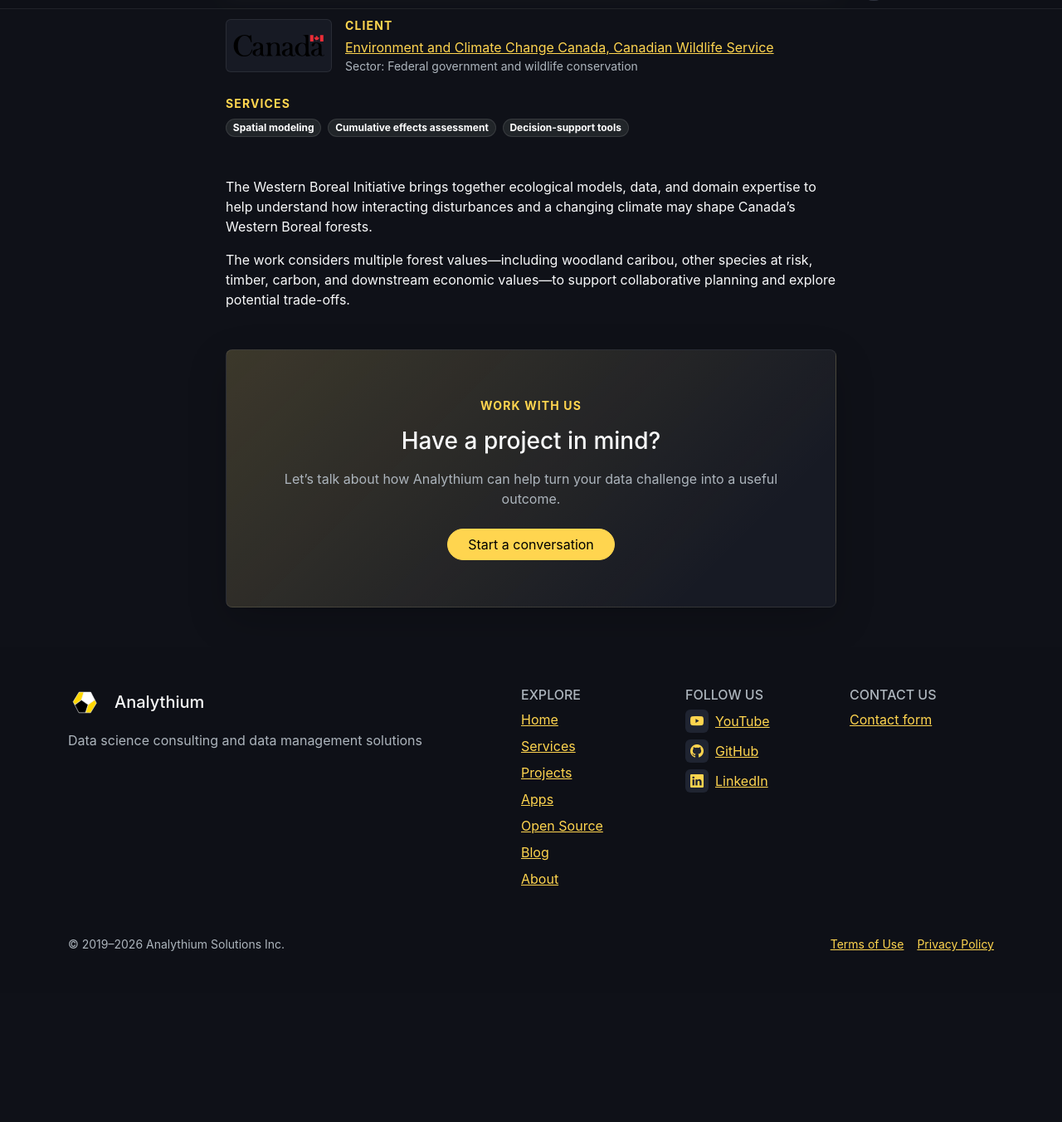
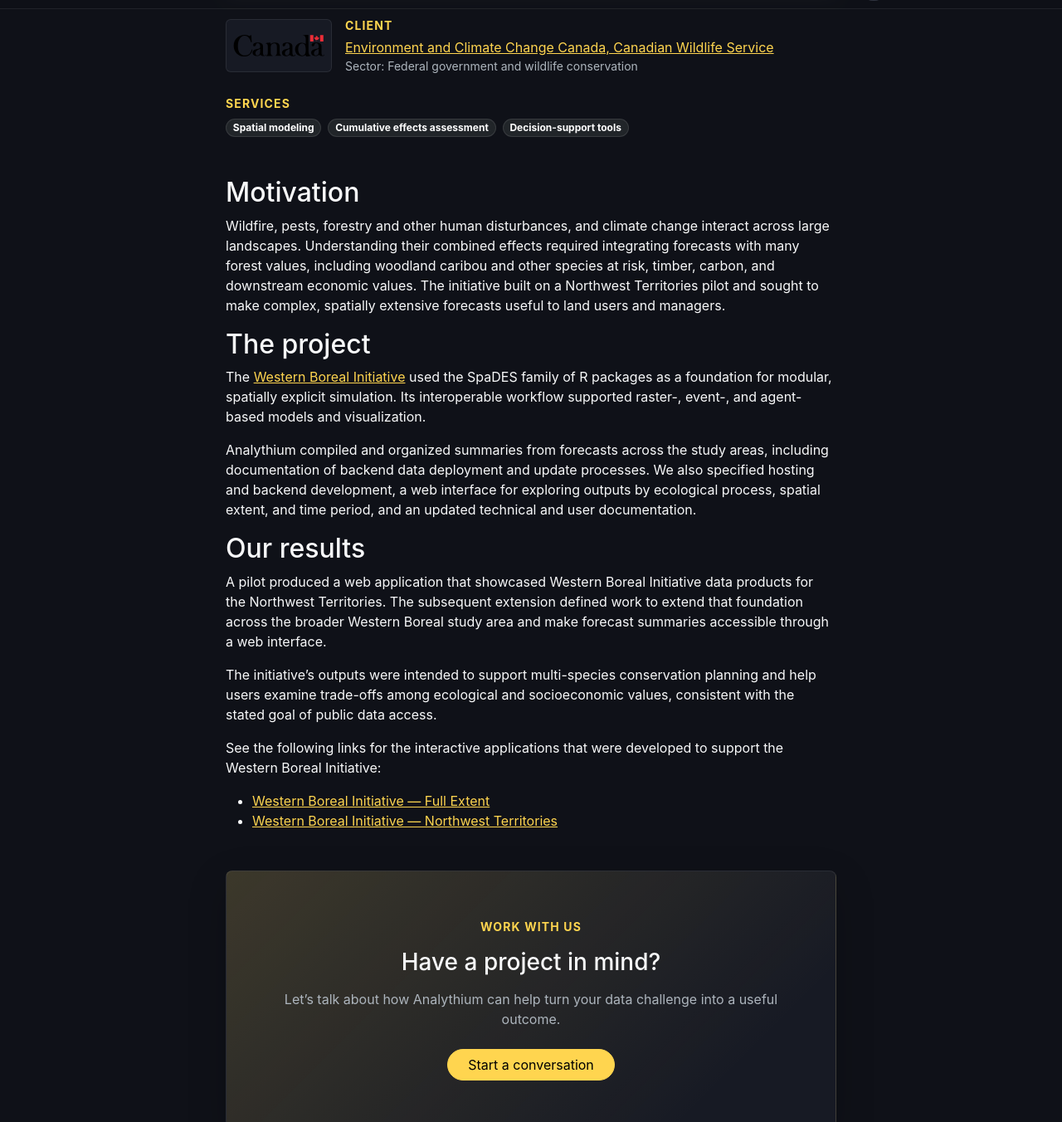
Before and after one commit to analythium/analythium-website, a Jekyll site: the page built from _projects/western-boreal-initiative.md, in a window 1280 px wide and 1400 px high, scrolled down 785 px, cut to the strip 48-1400 px from the top of the window. Shown: the whole strip at 83% size. Built offline with Jekyll 4.4.1, drawn with Linux system fonts in a browser that asks for light colours; before the commit the page ends 2029 px from its top, so only the background shows below that; some of the changed text lies outside the part shown.

Commit message:
Up
Signed-off-by: Peter Solymos <psolymos@gmail.com>

```diff
--- a/_projects/western-boreal-initiative.md
+++ b/_projects/western-boreal-initiative.md
@@ -1,10 +1,10 @@
 ---
 layout: project
 backlink: /projects/
-featured: no
+featured: yes
 title: Western Boreal Initiative
-subtitle: Forecasting cumulative effects on forests, wildlife, and other values across Canada's Western Boreal region.
-summary: A collaborative initiative developing spatial tools to assess how climate change, wildfire, pests, and human disturbance affect boreal ecosystems and the values they support.
+subtitle: Integrating spatial forecasts to inform conservation and forest management across Canada's Western Boreal region.
+summary: A collaborative initiative that brought ecological models and large spatial datasets together to assess cumulative effects on forests, wildlife, and other values.
 thumbnail: https://raw.githubusercontent.com/PredictiveEcology/WBI_studyAreas/main/figures/WBI_studyArea_gg.png
 thumbnail_alt: Study area map for the Western Boreal Initiative
 client: cws
@@ -14,6 +14,23 @@
   - Cumulative effects assessment
   - Decision-support tools
 ---
-The Western Boreal Initiative brings together ecological models, data, and domain expertise to help understand how interacting disturbances and a changing climate may shape Canada's Western Boreal forests.
+## Motivation
 
-The work considers multiple forest values—including woodland caribou, other species at risk, timber, carbon, and downstream economic values—to support collaborative planning and explore potential trade-offs.
+Wildfire, pests, forestry and other human disturbances, and climate change interact across large landscapes. Understanding their combined effects required integrating forecasts with many forest values, including woodland caribou and other species at risk, timber, carbon, and downstream economic values. The initiative built on a Northwest Territories pilot and sought to make complex, spatially extensive forecasts useful to land users and managers.
+
+## The project
+
+The [Western Boreal Initiative](https://wbi.predictiveecology.org) used the SpaDES family of R packages as a foundation for modular, spatially explicit simulation. Its interoperable workflow supported raster-, event-, and agent-based models and visualization.
+
+Analythium compiled and organized summaries from forecasts across the study areas, including documentation of backend data deployment and update processes. We also specified hosting and backend development, a web interface for exploring outputs by ecological process, spatial extent, and time period, and an updated technical and user documentation.
+
+## Our results
+
+A pilot produced a web application that showcased Western Boreal Initiative data products for the Northwest Territories. The subsequent extension defined work to extend that foundation across the broader Western Boreal study area and make forecast summaries accessible through a web interface.
+
+The initiative’s outputs were intended to support multi-species conservation planning and help users examine trade-offs among ecological and socioeconomic values, consistent with the stated goal of public data access.
+
+See the following links for the interactive applications that were developed to support the Western Boreal Initiative:
+
+- [Western Boreal Initiative — Full Extent](https://wbi.predictiveecology.org/apps/wbi/)
+- [Western Boreal Initiative — Northwest Territories](https://wbi.predictiveecology.org/apps/nwt/)
```
Also changed, not shown: _layouts/app.html (+0 -54 lines), _projects/air-quality-explorer.md (+1 -1 lines), _projects/hosting-data-applications.md (+1 -1 lines).
